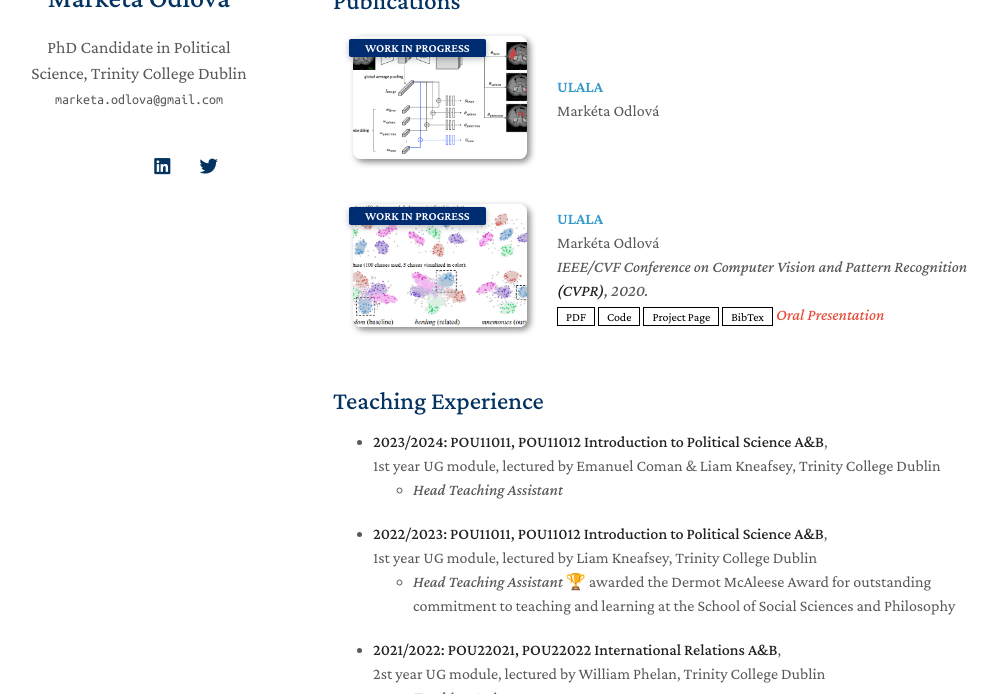
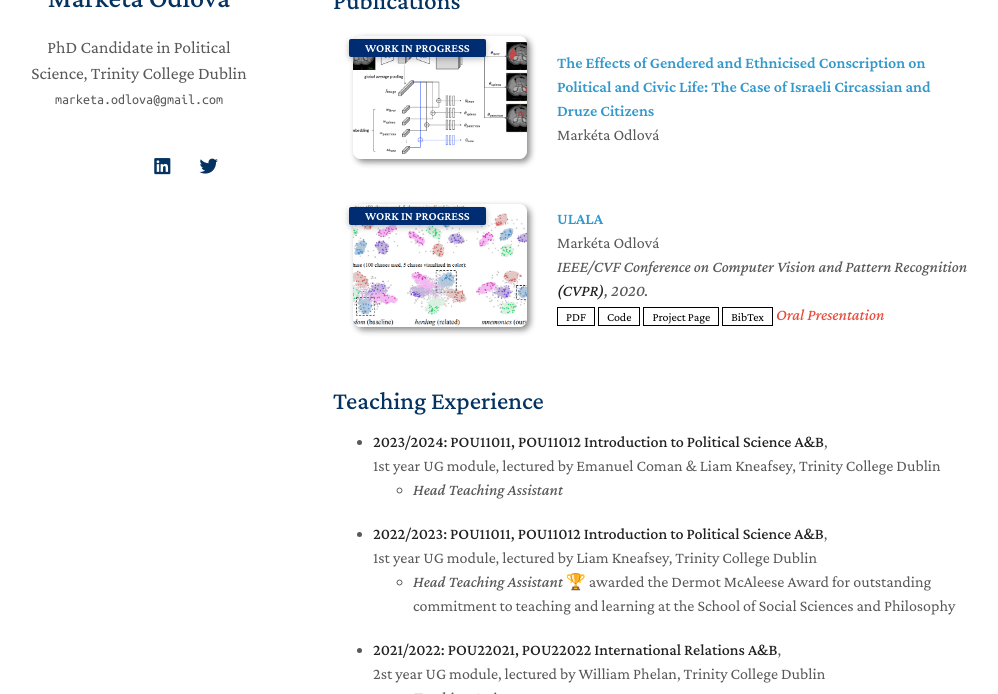
Before and after one commit to marketao/marketao.github.io, a Jekyll site: the page built from index.md, in a window 1280 px wide and 900 px high, scrolled down 380 px, cut to the strip 206-900 px from the top of the window. Shown: the whole strip, without its empty margins (137-1135 px from the left). Built offline with Jekyll 4.4.1, drawn with Linux system fonts in a browser that asks for light colours; nearby versions of some CDN libraries; a style sheet for code colours, icons or effects is not loaded; our own code applies the rules of GitHub Pages for plain Markdown files.

Commit message:
Update publications.yml

```diff
--- a/_data/publications.yml
+++ b/_data/publications.yml
@@ -1,6 +1,7 @@
 main:
 
-  - title: "ULALA"
+  - title: "The Effects of Gendered and Ethnicised Conscription on Political and Civic Life:
+The Case of Israeli Circassian and Druze Citizens"
     authors: Markéta Odlová
     conference_short: WORK IN PROGRESS
     image: ./assets/img/teaser_example_2.png
```
